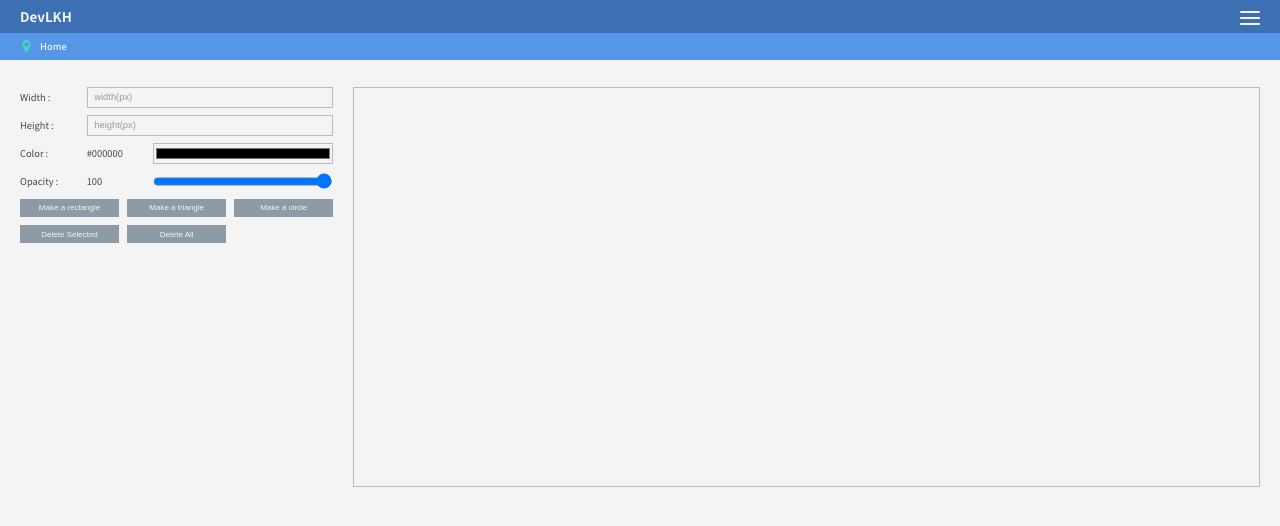
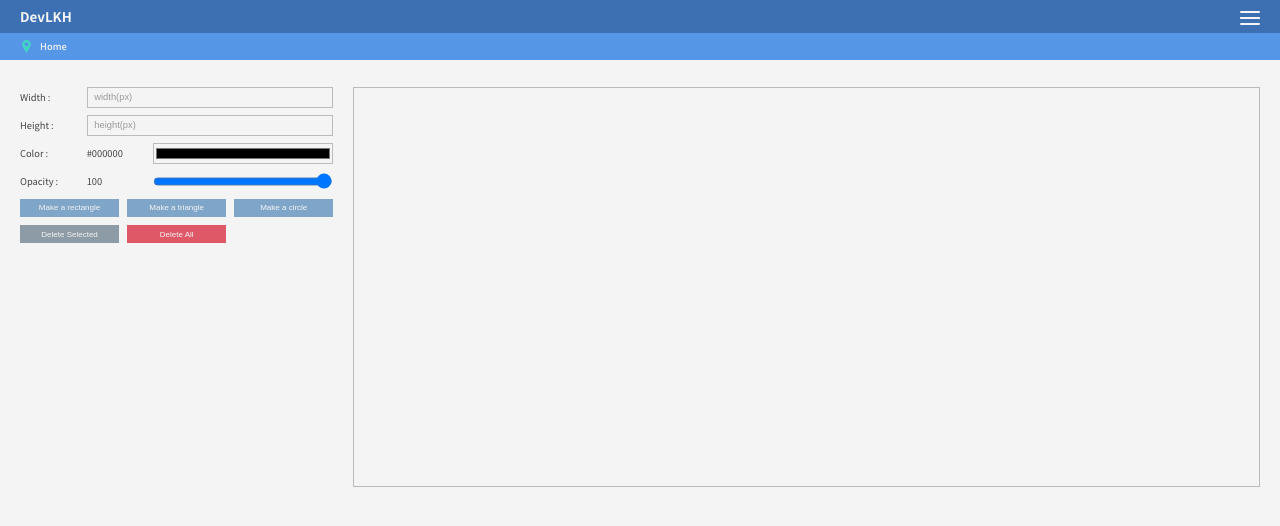
Before and after one commit to devlkhkr/rctprtc, a React (Create React App) app: page /shapeMaker in a window 1280 px wide. Shown: the top 526 px of the page. Built offline with nearby package versions, Linux system fonts and the light colour scheme.

Commit message:
shape unique key

```diff
--- a/src/components/Menu.js
+++ b/src/components/Menu.js
@@ -32,6 +32,7 @@ class Menu extends Component {
                         <li><NavLink exact to="/career" activeClassName="on" onClick={this.currentChange} title="Career">Carrer</NavLink></li>
                         <li><NavLink to="/shapeMaker" activeClassName="on" onClick={this.currentChange} title="Shape Maker">ShapeMaker</NavLink></li>
                         <li><NavLink to="/users" activeClassName="on" onClick={this.currentChange} title="Users">Users</NavLink></li>
+                        <li><NavLink to="/guestBook" activeClassName="on" onClick={this.currentChange} title="Users">Guest Book</NavLink></li>
                         {/* <li><NavLink to="/posts" activeClassName="on" onClick={this.currentChange} title="Post">Post</NavLink></li> */}
                         {/* <li><NavLink to="/tools" activeClassName="on" onClick={this.currentChange} title="Tools">Tools</NavLink></li> */}
                         {/* <li><NavLink to="/sql" activeClassName="on" onClick={this.currentChange} title="SQLTest">SQLTest</NavLink></li> */}
--- a/src/css/index.css
+++ b/src/css/index.css
@@ -87,6 +87,16 @@ button {
 
 button.btn_color_01 {
   background: #8c9ba5;
+  color: #f5f5f5;
+}
+
+button.btn_color_02 {
+  background: #7FA6C9;
+  color: #f5f5f5;
+}
+
+button.btn_color_03 {
+  background: #DE5867;
   color: #f5f5f5;
 }
 
--- a/src/css/index.scss
+++ b/src/css/index.scss
@@ -81,6 +81,14 @@ button{
     cursor: pointer;
     &.btn_color_01{
         background: $color1;
+        color: #f5f5f5;
+    }
+    &.btn_color_02{
+        background: $color5;
+        color: #f5f5f5;
+    }
+    &.btn_color_03{
+        background: $color6;
         color: #f5f5f5;
     }
 }
--- /dev/null
+++ b/src/pages/GuestBook.js
@@ -0,0 +1,19 @@
+import React, { Component } from 'react';
+
+class GuestBook extends Component{
+    constructor(props){
+        super(props)
+        this.state = {
+
+        }
+    }
+    render(){
+        return (
+            <div>
+                <div>GuestBook</div>
+            </div>
+        );
+    }
+};
+
+export default GuestBook;
--- a/src/pages/index.js
+++ b/src/pages/index.js
@@ -8,3 +8,4 @@ export { default as Sql } from './Sql';
 export { default as Bind } from './Bind';
 export { default as ShapeMaker } from './shapeMaker';
 export { default as Users } from './Users';
+export { default as GuestBook } from './GuestBook';
--- a/src/pages/shapeMaker.js
+++ b/src/pages/shapeMaker.js
@@ -35,7 +35,9 @@ class ClassTest extends Component{
         this.makeATriangle = this.makeATriangle.bind(this)
         this.makeACircle = this.makeACircle.bind(this)
         this.tooltipOn = this.tooltipOn.bind(this)
-        this.mouse = this.shapeFocus.bind(this)
+        this.shapeFocus = this.shapeFocus.bind(this)
+        this.deleteSelected = this.deleteSelected.bind(this)
+        this.deleteAll = this.deleteAll.bind(this)
 
         this.state = {
             width: "",
@@ -43,6 +45,7 @@ class ClassTest extends Component{
             color: "#000000",
             opacity: 100,
             shapes: [],
+            focused: null,
             tooltip: {
                 tooltipOpacity: 0,
             },
@@ -101,9 +104,12 @@ class ClassTest extends Component{
 
     makeARectangle = () => {
         this.state.shapes.push(this.makeAShape(new Rectangle("rectangle", this.state.width, this.state.height, this.state.color)));
+        console.log(this.state.shapes)
     }
     makeATriangle = () => {
         this.state.shapes.push(this.makeAShape(new Triangle("triangle", this.state.width, this.state.height, this.state.color)));
+        console.log(this.state.shapes)
+
     }
     makeACircle = () => {
         this.state.shapes.push(this.makeAShape(new Circle("circle", this.state.width, this.state.height, this.state.color)));
@@ -157,7 +163,6 @@ class ClassTest extends Component{
                 }
             }
 
-
             document.addEventListener("mousemove", mouseMoveHandler)
             document.addEventListener("touchmove", mouseMoveHandler)
             document.addEventListener("mouseup", mouseUpHandler)
@@ -192,6 +197,16 @@ class ClassTest extends Component{
 
         e.target.addEventListener("mousedown", mouseDownHandler)
         e.target.addEventListener("touchstart", mouseDownHandler)
+    }
+
+    deleteSelected = function(){
+
+    }
+
+    deleteAll = function(){
+        this.setState({
+            shapes: [],
+        })
     }
 
     makeAShape(shapeInfo){
@@ -236,12 +251,13 @@ class ClassTest extends Component{
         this.setState({
             area: shapeInfo.getShapeArea(),
         })
+
         document.getElementById("trigger_shapeStore").checked = false;
-        var shapeObj = {
-            key : `shape${parseInt(this.state.shapes.length) + 1}`,
-            dom : React.createElement("span", {
+
+        return React.createElement("span", {
             isshape: "true",
             id: `shape${parseInt(this.state.shapes.length) + 1}`,
+            key : `shape${parseInt(this.state.shapes.length) + 1}`,
             type: shapeInfo.type,
             style: shapeStyle(this),
             width: this.state.width,
@@ -254,10 +270,7 @@ class ClassTest extends Component{
             onMouseDown: this.shiftStart,
             onMouseUp: this.shiftEnd,
             onClick: this.shapeFocus,
-            }, null)
-        };
-
-        return shapeObj;
+        }, null);
     }
 
     render(){
@@ -281,16 +294,16 @@ class ClassTest extends Component{
                         <label>Opacity : </label><span>{this.state.opacity}</span><input type="range" id="input_set_opacity" onChange={this.opacityChange} value={this.state.opacity}></input>
                     </div>
                     <div className="shapeCreateBtns">
-                        <button onClick={this.makeARectangle} className="btn_color_01">Make a rectangle</button>
-                        <button onClick={this.makeATriangle} className="btn_color_01">Make a triangle</button>
-                        <button onClick={this.makeACircle} className="btn_color_01">Make a circle</button>
+                        <button onClick={this.makeARectangle} className="btn_color_02">Make a rectangle</button>
+                        <button onClick={this.makeATriangle} className="btn_color_02">Make a triangle</button>
+                        <button onClick={this.makeACircle} className="btn_color_02">Make a circle</button>
                         <button onClick={this.deleteSelected} className="btn_color_01">Delete Selected</button>
-                        <button onClick={this.deleteAll} className="btn_color_01">Delete All</button>
+                        <button onClick={this.deleteAll} className="btn_color_03">Delete All</button>
                     </div>
                 </div>
                 <span id="shapeSheet">
                     <div id="shapeArea" onClick={this.shapeFocusOut}>
-                        {this.state.shapes.map(shape => (<span key={shape.key}>{shape.dom}</span>))}
+                        {this.state.shapes.map(shape => (<span key={shape.key}>{shape}</span>))}
                     </div>
                     <span id="tooltip" style={
                             {
--- a/src/shared/App.js
+++ b/src/shared/App.js
@@ -1,6 +1,6 @@
 import React, { Component } from 'react';
 import { Route, Switch } from 'react-router-dom';
-import { Home, About, Career, Posts, Tools, Sql, Bind, ShapeMaker, Users } from 'pages';
+import { Home, About, Career, Posts, Tools, Sql, Bind, ShapeMaker, Users, GuestBook } from 'pages';
 import Menu from 'components/Menu';
 
 class App extends Component {
@@ -26,6 +26,7 @@ class App extends Component {
                     <Route path="/sql" component={Sql}/>
                     <Route path="/bind" component={Bind}/>
                     <Route path="/shapeMaker" component={ShapeMaker}/>
+                    <Route path="/guestBook" component={GuestBook}/>
                     <Route path="/users" component={Users}/>
                 </div>
             </div>
```
Also changed, not shown: 1 other file (tests, documents, lock files or other folders). Lines whose indentation alone changed are shown as unchanged.
